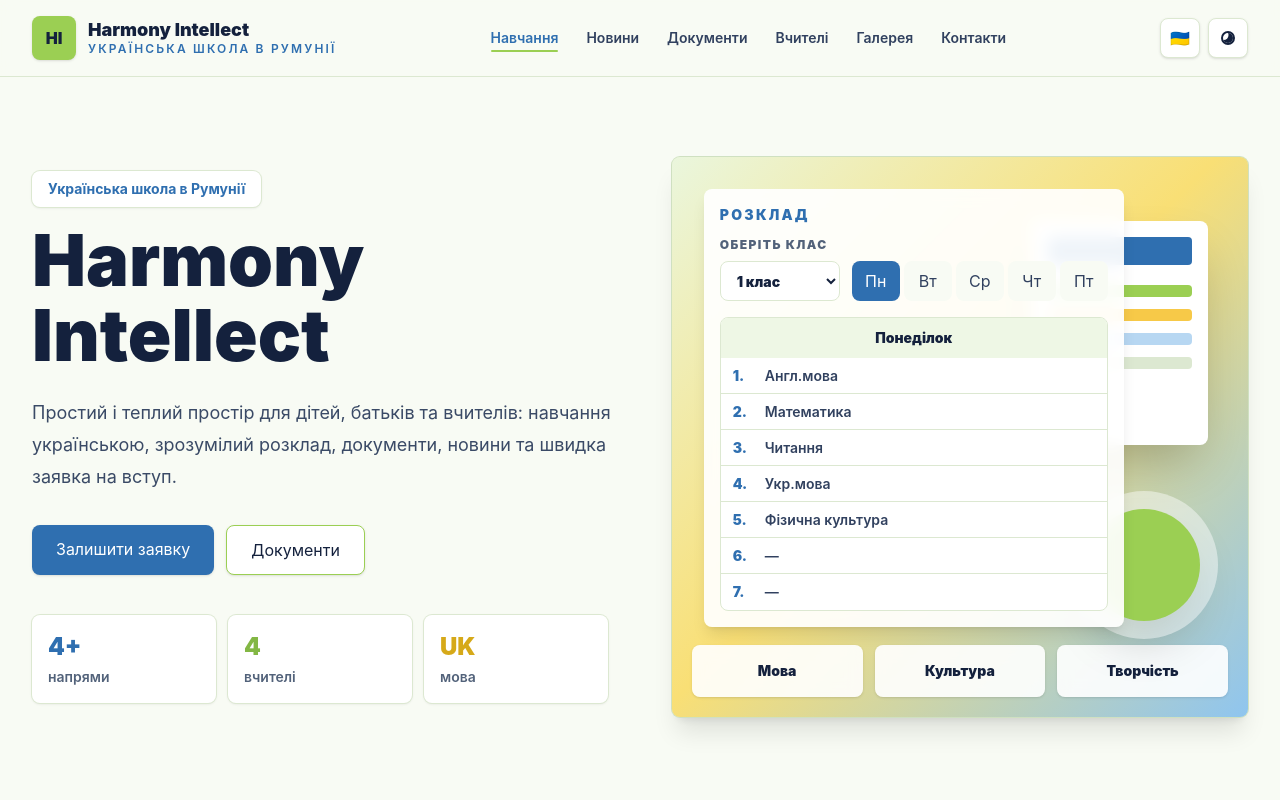
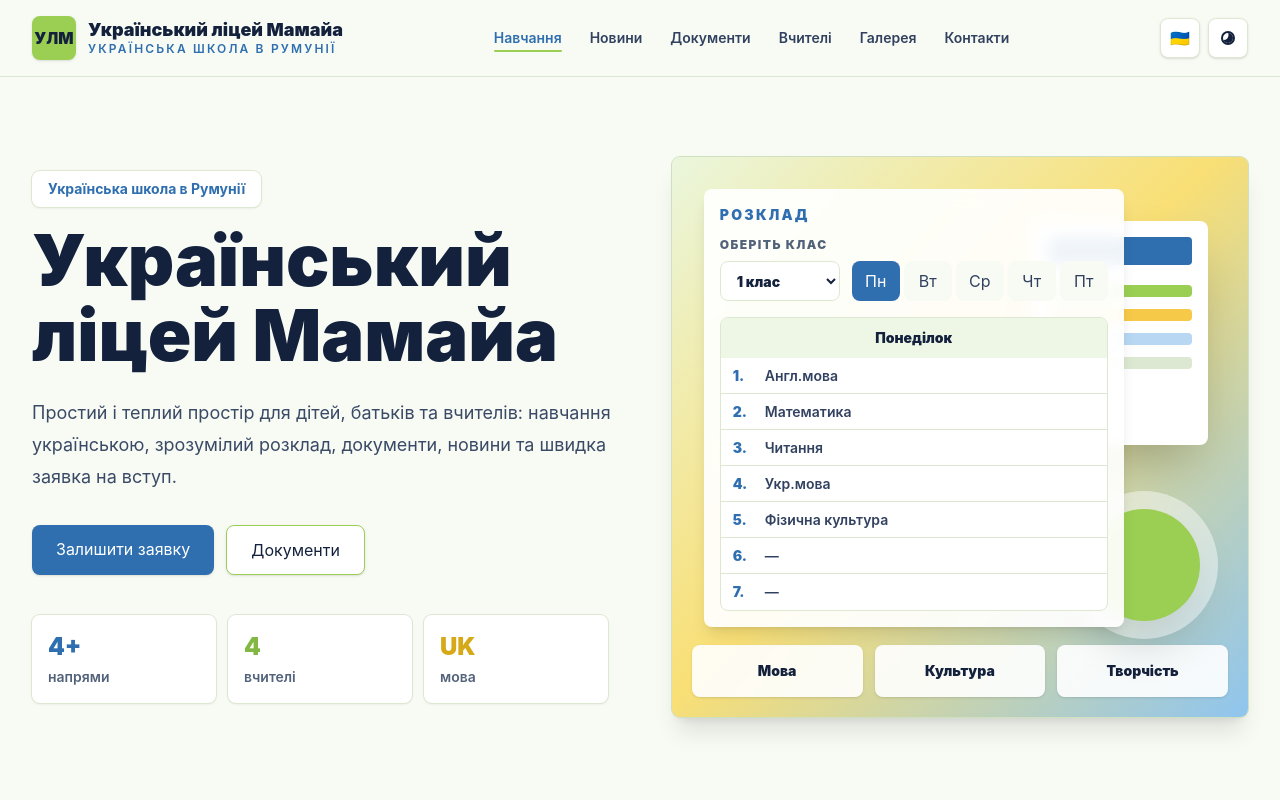
Before and after one commit to YKryvoruchko/harmony-intellect, a Next.js app: page / in a window 1280 px wide. Shown: the top 800 px of the page. Built offline with nearby package versions, Linux system fonts and the light colour scheme.

Commit message:
change name of school, add real info

```diff
--- a/data/content.json
+++ b/data/content.json
@@ -1,12 +1,12 @@
 {
   "settings": {
-    "schoolName": "Harmony Intellect",
+    "schoolName": "Український ліцей Мамайа",
     "tagline": "Українська школа в Румунії",
     "heroText": "Простий і теплий простір для дітей, батьків та вчителів: навчання українською, зрозумілий розклад, документи, новини та швидка заявка на вступ.",
     "schedule": "Сб 10:00",
-    "phone": "+40 000 000 000",
+    "phone": "+380 67 292 57 62",
     "email": "hello@harmony-intellect.ro",
-    "address": "Румунія, місто та адреса школи"
+    "address": "Strada D2 32, 900001 Mamaia-Sat"
   },
   "audiences": [
     {
--- a/src/app/SiteHeader.tsx
+++ b/src/app/SiteHeader.tsx
@@ -69,7 +69,7 @@ export function SiteHeader({
       <nav className="mx-auto flex max-w-7xl items-center justify-between gap-4 px-5 py-4 lg:px-8">
         <Link href="/" className="flex min-w-0 items-center gap-3">
           <span className="grid size-11 shrink-0 place-items-center rounded-lg bg-[#9bcf53] text-base font-black text-[#14213d] shadow-sm">
-            HI
+            УЛМ
           </span>
           <span className="min-w-0">
             <span className="block truncate text-lg font-black leading-tight">
--- a/src/app/admin/AdminSidebar.tsx
+++ b/src/app/admin/AdminSidebar.tsx
@@ -24,10 +24,10 @@ export function AdminSidebar() {
         <div className="border-b border-[#dce8d1] px-5 py-5">
           <Link href="/" className="flex items-center gap-3">
             <span className="grid size-10 place-items-center rounded-lg bg-[#9bcf53] font-black">
-              HI
+              УЛМ
             </span>
             <span>
-              <span className="block font-black">Harmony Intellect</span>
+              <span className="block font-black">Український ліцей Мамайа</span>
               <span className="text-xs font-bold uppercase tracking-[0.16em] text-[#2f6fb0]">
                 Адмін-панель
               </span>
--- a/src/app/layout.tsx
+++ b/src/app/layout.tsx
@@ -2,9 +2,9 @@ import type { Metadata } from "next";
 import "./globals.css";
 
 export const metadata: Metadata = {
-  title: "Harmony Intellect | Українська школа в Румунії",
+  title: "Український ліцей Мамайа | Українська школа в Румунії",
   description:
-    "Сайт української школи Harmony Intellect у Румунії: навчання, документи, вчителі, галерея, контакти та заявки.",
+    "Сайт Українського ліцею Мамайа в Румунії: навчання, документи, вчителі, галерея, контакти та заявки.",
 };
 
 export default function RootLayout({
--- a/src/app/page.tsx
+++ b/src/app/page.tsx
@@ -78,6 +78,8 @@ export default async function Home({
   const t = ui[locale];
   const content = translateContent(await getContent(), locale);
   const { settings } = content;
+  const mapUrl = `https://www.google.com/maps/search/?api=1&query=${encodeURIComponent(settings.address)}`;
+  const phoneUrl = `tel:${settings.phone.replace(/[^+\d]/g, "")}`;
 
   return (
     <main className="min-h-screen bg-[#f8fbf4] text-[#14213d]">
@@ -452,8 +454,24 @@ export default async function Home({
               {t.contacts.title}
             </h2>
             <div className="mt-6 space-y-3 leading-7 text-[#52627a]">
-              <p>{settings.address}</p>
-              <p>{settings.phone}</p>
+              <p>
+                <a
+                  href={mapUrl}
+                  target="_blank"
+                  rel="noreferrer"
+                  className="font-semibold transition hover:text-[#2f6fb0] hover:underline"
+                >
+                  {settings.address}
+                </a>
+              </p>
+              <p>
+                <a
+                  href={phoneUrl}
+                  className="font-semibold transition hover:text-[#2f6fb0] hover:underline"
+                >
+                  {settings.phone}
+                </a>
+              </p>
               <p>{settings.email}</p>
             </div>
             <div className="mt-6">
--- a/src/lib/cms.ts
+++ b/src/lib/cms.ts
@@ -112,14 +112,14 @@ function createGradeSchedules(schedules: ScheduleClass[] = []) {
 
 const defaultContent: SiteContent = {
   settings: {
-    schoolName: "Harmony Intellect",
+    schoolName: "Український ліцей Мамайа",
     tagline: "Українська школа в Румунії",
     heroText:
       "Простий і теплий простір для дітей, батьків та вчителів: навчання українською, зрозумілий розклад, документи, новини та швидка заявка на вступ.",
     schedule: "Сб 10:00",
-    phone: "+40 000 000 000",
+    phone: "+380 67 292 57 62",
     email: "hello@harmony-intellect.ro",
-    address: "Румунія, місто та адреса школи",
+    address: "Strada D2 32, 900001 Mamaia-Sat",
   },
   audiences: [
     {
--- a/src/lib/i18n.ts
+++ b/src/lib/i18n.ts
@@ -303,7 +303,7 @@ const contentTranslations = {
       heroText:
         "A simple and warm space for children, parents, and teachers: Ukrainian-language learning, clear schedules, documents, news, and a quick enrollment request.",
       schedule: "Sat 10:00",
-      address: "Romania, city and school address",
+      address: "Strada D2 32, 900001 Mamaia-Sat",
     },
     programs: {
       "school-prep": {
@@ -420,7 +420,7 @@ const contentTranslations = {
       heroText:
         "Un spațiu simplu și cald pentru copii, părinți și profesori: învățare în ucraineană, program clar, documente, noutăți și cerere rapidă de înscriere.",
       schedule: "Sâ 10:00",
-      address: "România, orașul și adresa școlii",
+      address: "Strada D2 32, 900001 Mamaia-Sat",
     },
     programs: {
       "school-prep": {
```
Also changed, not shown: 1 other file (tests, documents, lock files or other folders).
